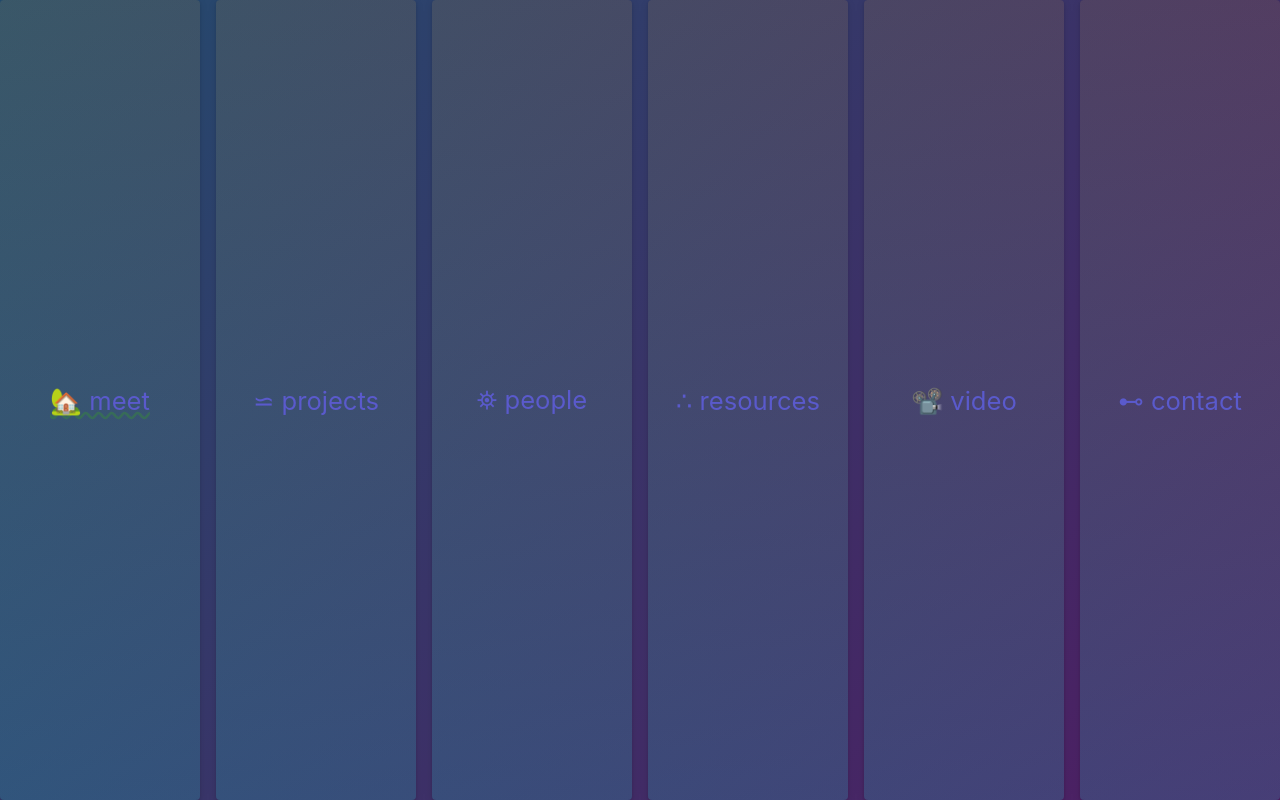
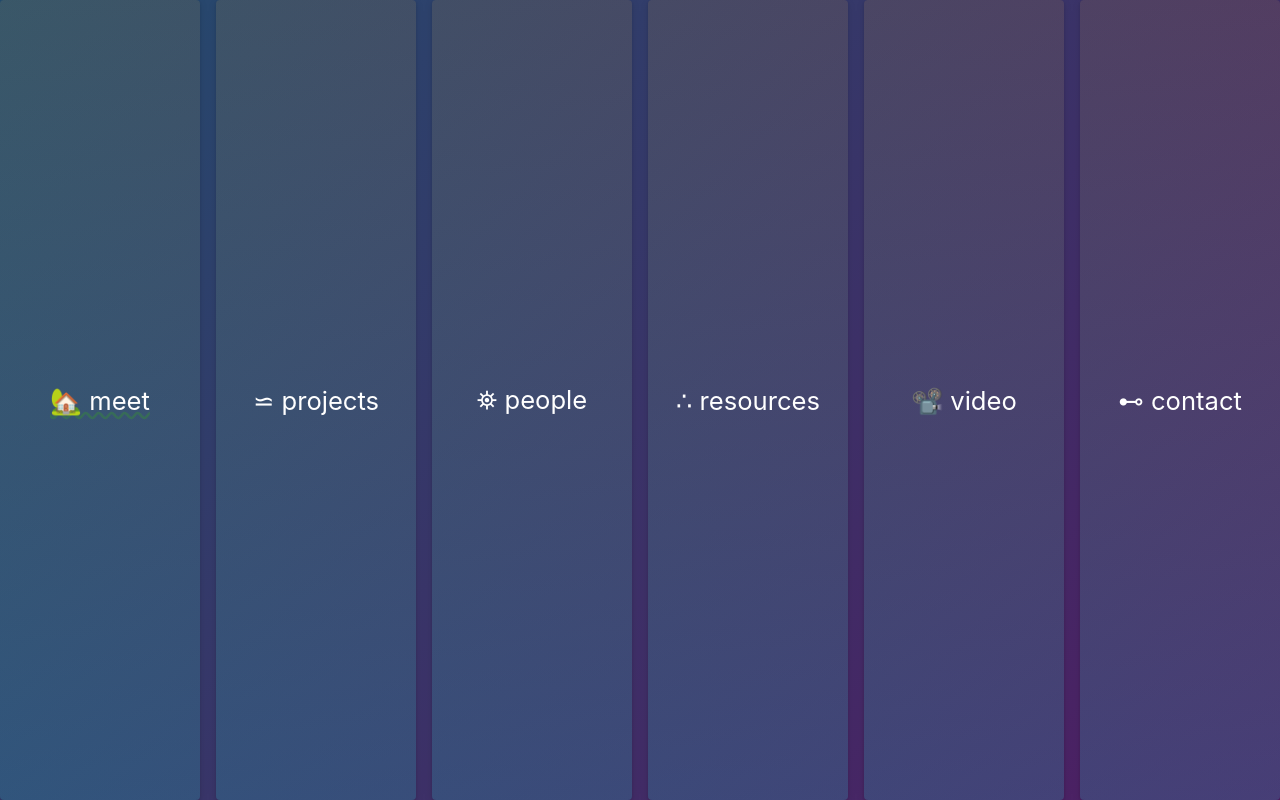
Before and after one commit to crowlsyong/NCW-Website, a plain HTML site: page index.html in a window 1280 px wide. Drawn offline with Linux system fonts and the light colour scheme.

Commit message:
Update basic-grid.css

```diff
--- a/basic-grid.css
+++ b/basic-grid.css
@@ -17,7 +17,7 @@
     background: rgb(63,94,251);
     background: linear-gradient(0deg, rgba(34,193,195,.2) 0%, rgba(253,187,45,.1) 100%);
     font-size: 2vw;
-    color: rgb(90, 90, 204);
+    color: rgb(255, 255, 255);
     box-shadow: rgba(3, 8, 20, 0.1) 0px 0.15rem 0.5rem, rgba(2, 8, 20, 0.1) 0px 0.075rem 0.175rem;
     height: 100%;
     width: 100%;
```
